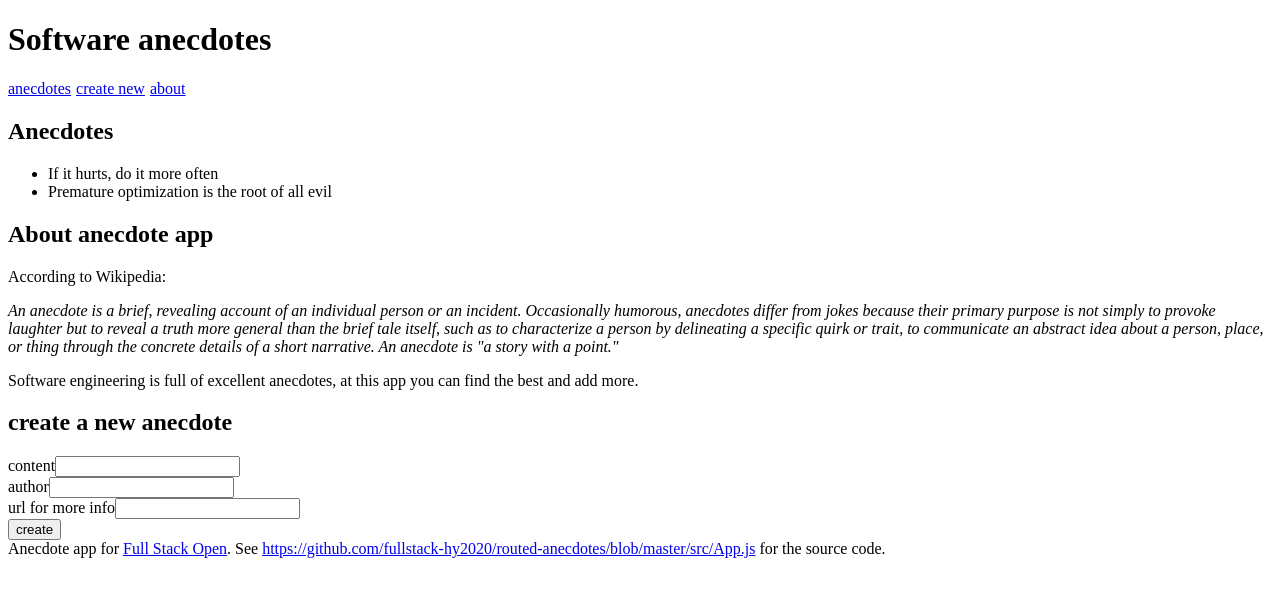
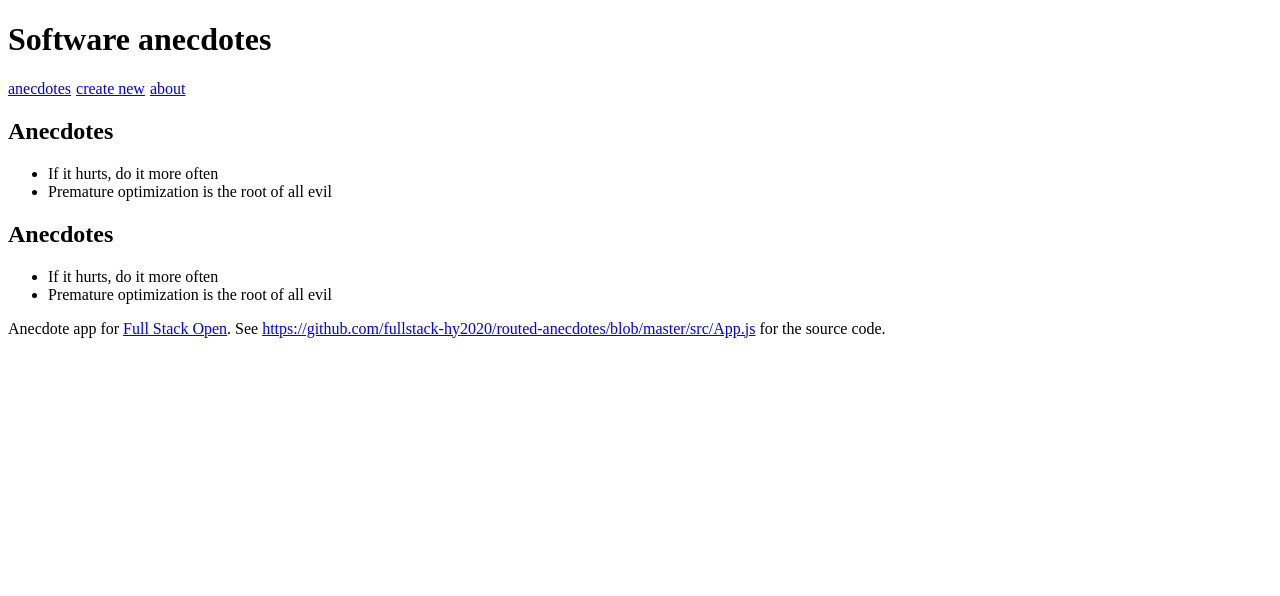
Before and after one commit to stylized-substance/Full-Stack-open-2022, a React (Create React App) app in the folder part7/routed-anecdotes/: page / in a window 1280 px wide. Shown: the top 596 px of the page. Built offline with nearby package versions, Linux system fonts and the light colour scheme.

Commit message:
exercise 7.1 done

```diff
--- a/part7/routed-anecdotes/package.json
+++ b/part7/routed-anecdotes/package.json
@@ -8,6 +8,7 @@
     "@testing-library/user-event": "^13.5.0",
     "react": "^18.2.0",
     "react-dom": "^18.2.0",
+    "react-router-dom": "^6.14.1",
     "react-scripts": "5.0.1",
     "web-vitals": "^2.1.4"
   },
--- a/part7/routed-anecdotes/src/App.js
+++ b/part7/routed-anecdotes/src/App.js
@@ -1,26 +1,42 @@
 import { useState } from 'react'
+import {
+  BrowserRouter as Router,
+  Routes, Route, Link
+} from 'react-router-dom'
 
-const Menu = () => {
+const Menu = ({anecdotes}) => {
   const padding = {
     paddingRight: 5
   }
   return (
     <div>
-      <a href='#' style={padding}>anecdotes</a>
-      <a href='#' style={padding}>create new</a>
-      <a href='#' style={padding}>about</a>
+      <Router>
+        <div>
+          <Link style={padding} to='/'>anecdotes</Link>
+          <Link style={padding} to='/create'>create new</Link>
+          <Link style={padding} to='/about'>about</Link>
+        </div>
+        <Routes>
+          <Route path='/' element={<AnecdoteList anecdotes={anecdotes} />} />
+          <Route path='/create' element={<CreateNew />} />
+          <Route path='/about' element={<About />} />
+        </Routes>
+      </Router>
     </div>
   )
 }
 
-const AnecdoteList = ({ anecdotes }) => (
+const AnecdoteList = ({ anecdotes }) => {
+  console.log(anecdotes)
+  return (
   <div>
     <h2>Anecdotes</h2>
     <ul>
       {anecdotes.map(anecdote => <li key={anecdote.id} >{anecdote.content}</li>)}
     </ul>
   </div>
-)
+  )
+}
 
 const About = () => (
   <div>
@@ -122,13 +138,12 @@ const App = () => {
     setAnecdotes(anecdotes.map(a => a.id === id ? voted : a))
   }
 
+
   return (
     <div>
       <h1>Software anecdotes</h1>
-      <Menu />
+      <Menu anecdotes={anecdotes} />
       <AnecdoteList anecdotes={anecdotes} />
-      <About />
-      <CreateNew addNew={addNew} />
       <Footer />
     </div>
   )
```
Also changed, not shown: 1 other file (tests, documents, lock files or other folders).
